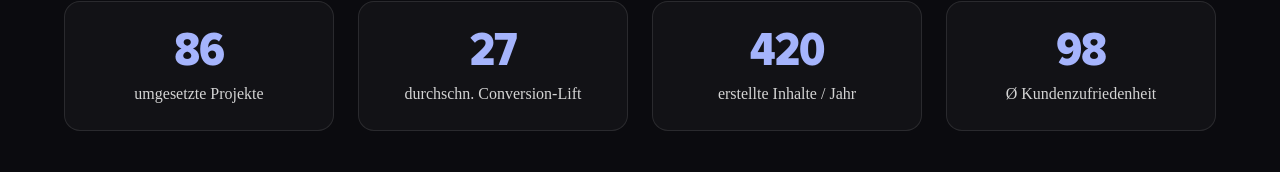
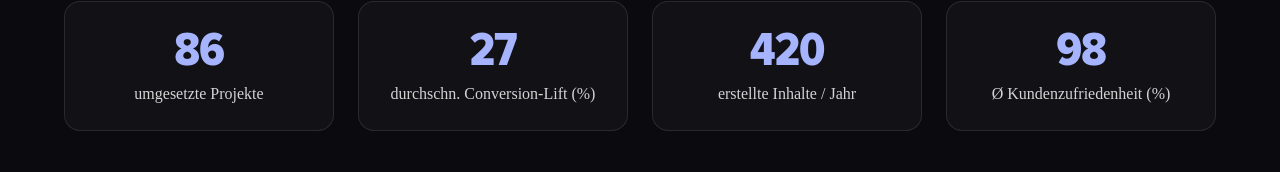
Before and after one commit to cyclebittt/pavewebyyyy, a Next.js app: page / in a window 1280 px wide. Shown: the part 714-886 px from the top of the page. Built offline with nearby package versions, Linux system fonts and the light colour scheme; a web font is replaced by a local one.

Commit message:
Update page.js

```diff
--- a/app/page.js
+++ b/app/page.js
@@ -18,23 +18,24 @@ import {
 } from 'lucide-react';
 
 /* -------------------------------
-   Kleiner, lib-freier CountUp
+   Kleiner, lib-freier CountUp (JS)
 --------------------------------*/
 function useCountUp(target = 0, duration = 1500, start = 0, inView = true) {
   const [val, setVal] = useState(start);
-  const startRef = useRef<number | null>(null);
+  const startRef = useRef(null);
 
   useEffect(() => {
     if (!inView) return;
-    let rafId: number;
+    let rafId;
 
-    const step = (ts: number) => {
+    const step = (ts) => {
       if (startRef.current == null) startRef.current = ts;
       const p = Math.min(1, (ts - startRef.current) / duration);
       const eased = 1 - Math.pow(1 - p, 3); // easeOutCubic
       setVal(Math.round(start + (target - start) * eased));
       if (p < 1) rafId = requestAnimationFrame(step);
     };
+
     rafId = requestAnimationFrame(step);
     return () => cancelAnimationFrame(rafId);
   }, [target, duration, start, inView]);
@@ -42,9 +43,10 @@ function useCountUp(target = 0, duration = 1500, start = 0, inView = true) {
   return val;
 }
 
-function Stat({ label, value }: { label: string; value: number }) {
-  const ref = useRef<HTMLDivElement | null>(null);
+function Stat({ label, value }) {
+  const ref = useRef(null);
   const [visible, setVisible] = useState(false);
+
   useEffect(() => {
     const io = new IntersectionObserver(
       ([e]) => setVisible(e.isIntersecting),
@@ -53,17 +55,21 @@ function Stat({ label, value }: { label: string; value: number }) {
     if (ref.current) io.observe(ref.current);
     return () => io.disconnect();
   }, []);
+
   const n = useCountUp(value, 1400, 0, visible);
+
   return (
     <div ref={ref} className="rounded-2xl border border-white/10 bg-white/[0.03] p-6 text-center">
-      <div className="text-4xl md:text-5xl font-extrabold tracking-tight text-indigo-300">{n.toLocaleString('de-DE')}</div>
+      <div className="text-4xl md:text-5xl font-extrabold tracking-tight text-indigo-300">
+        {n.toLocaleString('de-DE')}
+      </div>
       <div className="mt-2 text-neutral-300">{label}</div>
     </div>
   );
 }
 
 export default function Home() {
-  const [fadeDir, setFadeDir] = useState<'fade-right' | 'fade-down'>('fade-right');
+  const [fadeDir, setFadeDir] = useState('fade-right');
 
   useEffect(() => {
     AOS.init({ duration: 600, once: true });
@@ -163,9 +169,9 @@ export default function Home() {
       <section className="px-5 md:px-16 py-10 md:py-14">
         <div className="grid grid-cols-2 md:grid-cols-4 gap-4 md:gap-6">
           <Stat label="umgesetzte Projekte" value={86} />
-          <Stat label="durchschn. Conversion-Lift" value={27} />
+          <Stat label="durchschn. Conversion-Lift (%)" value={27} />
           <Stat label="erstellte Inhalte / Jahr" value={420} />
-          <Stat label="Ø Kundenzufriedenheit" value={98} />
+          <Stat label="Ø Kundenzufriedenheit (%)" value={98} />
         </div>
       </section>
 
@@ -242,7 +248,7 @@ export default function Home() {
           <h2 className="text-3xl md:text-4xl font-bold">
             Bereit, deine Marke auf das nächste Level zu bringen?
           </h2>
-          <p className="mt-4 text-neutral-300 max-w-2xl mx-auto">
+        <p className="mt-4 text-neutral-300 max-w-2xl mx-auto">
             Starte jetzt mit einem unverbindlichen Gespräch und finde heraus, wie wir dich unterstützen können.
           </p>
           <div className="mt-6 flex justify-center gap-4">
```
